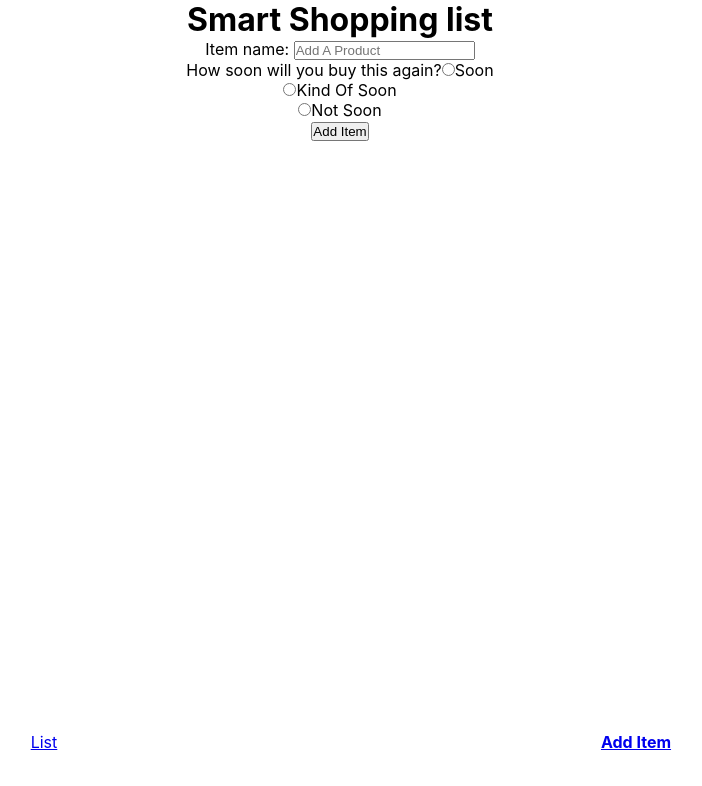
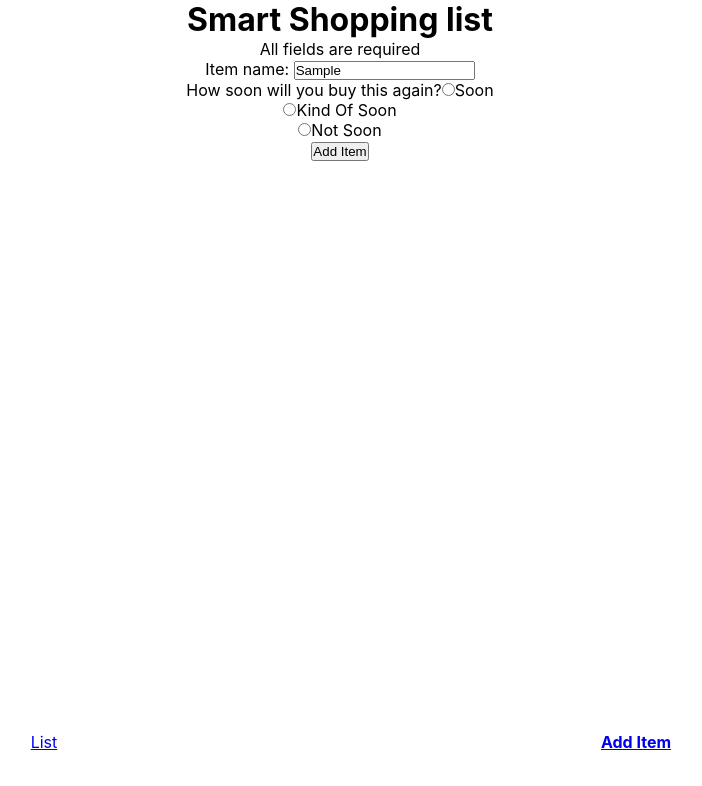
Before and after one commit to the-collab-lab/tcl-18-smart-shopping-list, a React (Create React App) app: page /add-item in a window 1280 px wide. Both pictures are taken after typing "Sample" into the empty fields and a click on the button "Add Item". Shown: the top 786 px of the page, without its empty margins (300-1002 px from the left). Built offline with nearby package versions, Linux system fonts and the light colour scheme; no server answers.

Commit message:
se agrega validación al formulario

```diff
--- a/src/components/FormProduct/index.jsx
+++ b/src/components/FormProduct/index.jsx
@@ -10,6 +10,8 @@ export const FormProduct = () => {
 
   const [products, setProduct] = useState(inicialStateProduct);
 
+  const [error, updateError] = useState(false);
+
   const handleInputProduct = (e) => {
     setProduct({
       ...products,
@@ -20,17 +22,26 @@ export const FormProduct = () => {
   const handleSubmitProduct = (e) => {
     e.preventDefault();
     let { item, nextPurchase, LastPurchasedDate } = products;
+
+    if (item.trim() === '' || nextPurchase === 0) {
+      updateError(true);
+      return;
+    }
+
+    updateError(false);
+
     const editedProduct = {
       item,
       nextPurchase: Number(nextPurchase),
       LastPurchasedDate,
     };
     addProduct(editedProduct);
-    console.log(editedProduct);
     setProduct({ ...inicialStateProduct });
   };
 
   return (
+    <div>
+      {error ? <p>All fields are required</p> : null}
       <form onSubmit={handleSubmitProduct}>
         <div>
           <label>Item name: </label>
@@ -73,5 +84,6 @@ export const FormProduct = () => {
 
         <button type="submit">Add Item</button>
       </form>
+    </div>
   );
 };
```
Lines whose indentation alone changed are shown as unchanged.
